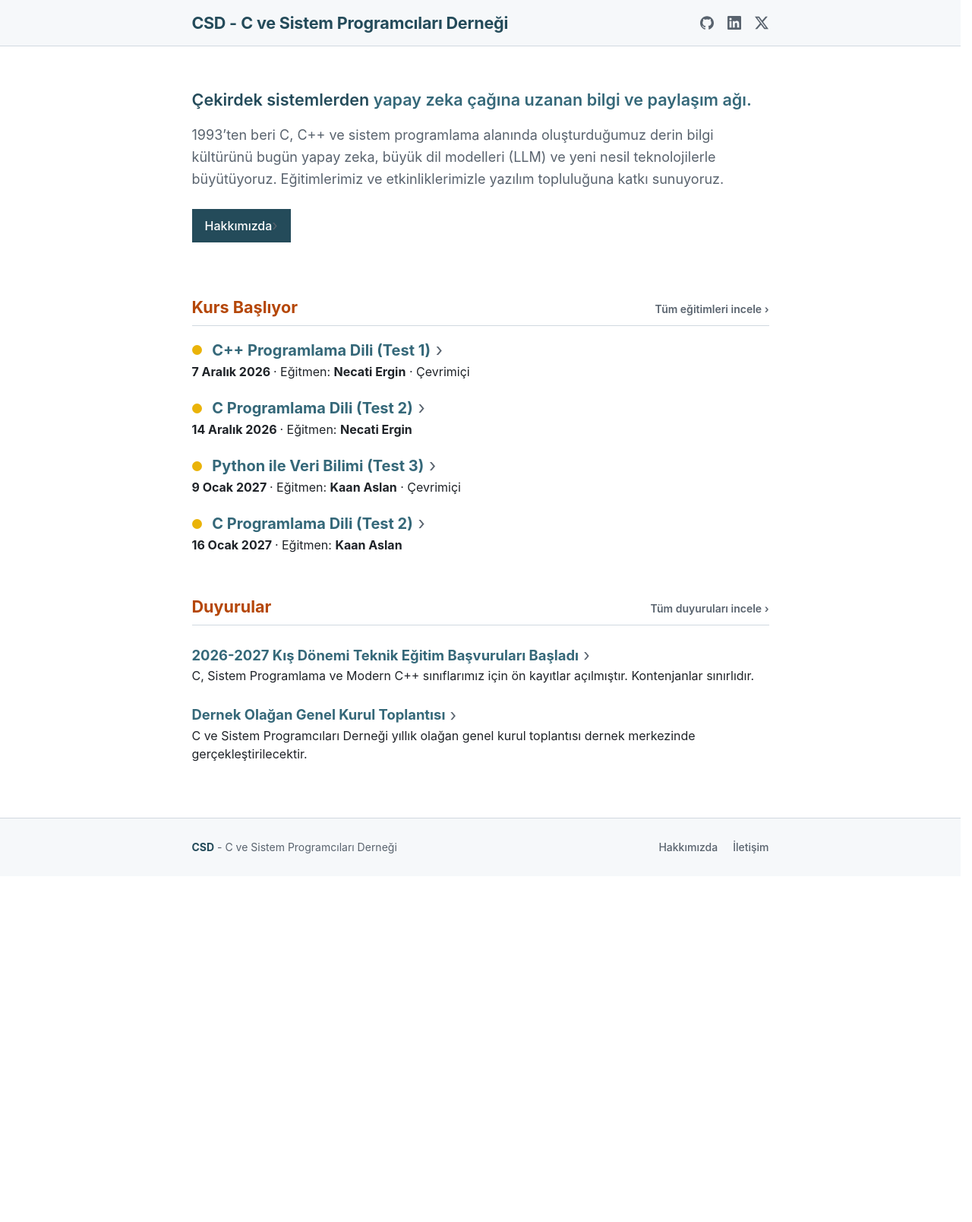
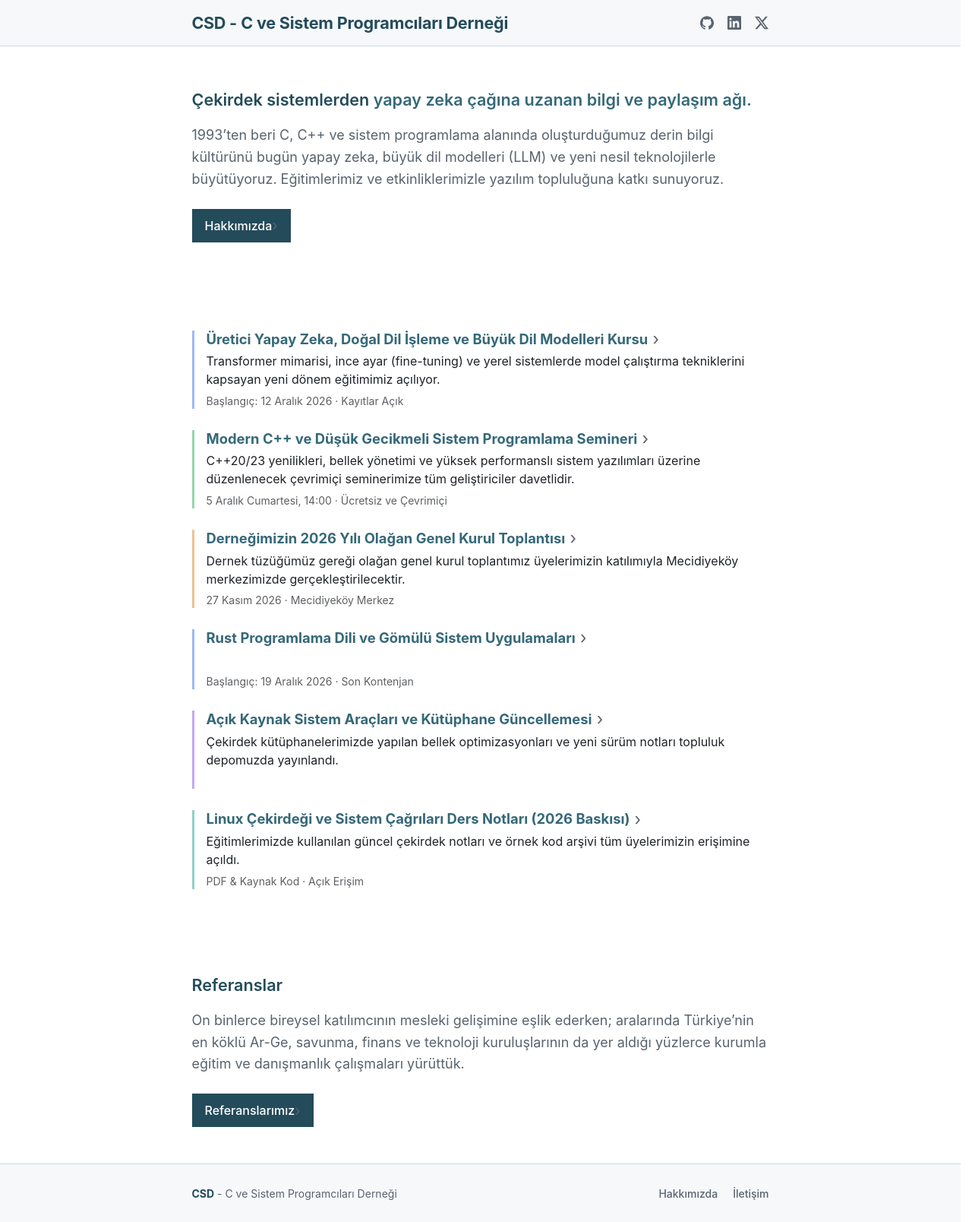
Before and after one commit to dengere/dengere.github.io, a Jekyll site: the page built from index.html, in a window 1280 px wide. Shown: the whole page at 76% size. Built offline with Jekyll 4.4.1, drawn with Linux system fonts in a browser that asks for light colours; before the commit the page ends 1153 px from its top, so only the background shows below that.

Commit message:
changed design

```diff
--- /dev/null
+++ b/_includes/intro-references.html
@@ -0,0 +1,9 @@
+<section class="intro">
+  <h2>Referanslar</h2>
+  <p class="intro-lead">
+    On binlerce bireysel katılımcının mesleki gelişimine eşlik ederken; aralarında Türkiye’nin en köklü Ar-Ge, savunma, finans ve teknoloji kuruluşlarının da yer aldığı yüzlerce kurumla eğitim ve danışmanlık çalışmaları yürüttük.
+  </p>
+  <p class="intro-actions">
+    <a href="{{ '/referanslar/' | relative_url }}">Referanslarımız</a>
+  </p>
+</section>
--- a/assets/css/style.css
+++ b/assets/css/style.css
@@ -285,13 +285,16 @@ main > section > h2 {
   margin-block: 0 56px;
 }
 
-.intro h1 {
+.intro h1,
+.intro h2 {
   font-size: 1.2rem;
   font-weight: 600;
   line-height: 1.35;
+  color: var(--color-heading);
 }
 
-.intro h1 em {
+.intro h1 em,
+.intro h2 em {
   font-style: normal;
   color: var(--color-accent-fg);
 }
@@ -539,7 +542,8 @@ dd {
     margin-bottom: 56px;
   }
 
-  .intro h1 {
+  .intro h1,
+  .intro h2 {
     font-size: 1.35rem;
   }
 
@@ -610,3 +614,104 @@ dd {
     min-height: 36px;
   }
 }
+
+/* ==========================================================================
+   Duyurular Bölümü (.announcements)
+   ========================================================================== */
+
+.announcements {
+  --cat-course: #2563eb;       /* Kurs: Mavi */
+  --cat-seminar: #16a34a;      /* Seminer: Yeşil */
+  --cat-association: #d97706;  /* Dernek: Kehribar / Turuncu */
+  --cat-community: #7c3aed;    /* Topluluk: Mor */
+  --cat-publication: #0d9488;  /* Yayın: Petrol / Turkuaz */
+}
+
+/* Üstteki boşluk tutucu h2 */
+.announcements > h2 {
+  margin: 0 0 1rem;
+  font-size: 1rem;
+  line-height: 1;
+}
+
+/* Her bir duyuru kartı / bloğu */
+.announcements > article {
+  position: relative;
+  padding-left: 1rem;
+  margin-bottom: 1.5rem;
+  border-left: 3px solid color-mix(in srgb, var(--cat-color, currentColor) 45%, transparent);
+}
+
+.announcements > article:last-child {
+  margin-bottom: 0;
+}
+
+/* Kategori renk eşleşmeleri */
+.announcements > article[data-category="course"]      { --cat-color: var(--cat-course); }
+.announcements > article[data-category="seminar"]     { --cat-color: var(--cat-seminar); }
+.announcements > article[data-category="association"] { --cat-color: var(--cat-association); }
+.announcements > article[data-category="community"]   { --cat-color: var(--cat-community); }
+.announcements > article[data-category="publication"] { --cat-color: var(--cat-publication); }
+
+/* Başlık (mevcut h3 stillerini korur, sadece dikey boşluğu sıkılaştırır) */
+.announcements > article > h3 {
+  margin-top: 0;
+  margin-bottom: 0.35rem;
+}
+
+/* İlk paragraf: Kısa özet */
+.announcements > article > p:first-of-type {
+  margin-top: 0;
+  margin-bottom: 0.35rem;
+}
+
+/* İkinci paragraf: Tarih / durum detayı (daha küçük ve sakin) */
+.announcements > article > p:last-of-type {
+  margin-top: 0;
+  margin-bottom: 0;
+  font-size: 0.875rem;
+  opacity: 0.72;
+}
+
+
+/* ==========================================================================
+   Hakkımızda Sayfası (.about-page)
+   ========================================================================== */
+
+/* Sayfa ana başlığı ve giriş paragrafı */
+.about-page > h1 {
+  margin-top: 0;
+  margin-bottom: 1rem;
+}
+
+.about-page > p:first-of-type {
+  font-size: 1.05rem;
+  line-height: 1.65;
+  margin-bottom: 2rem;
+}
+
+/* Tüm ana bölüm başlıkları (Amaçları, Etkinlikleri, Tüzük, İletişim, Yönetim Kurulu) */
+.about-page > h2 {
+  margin-top: 2.5rem;
+  margin-bottom: 1rem;
+  padding-top: 1.25rem;
+  border-top: 1px solid color-mix(in srgb, currentColor 14%, transparent);
+}
+
+/* Alt başlıklar (Birimlere Göre İletişim, Yönetim Kurulu Üyeleri vb.) */
+.about-page > h3 {
+  margin-top: 1.5rem;
+  margin-bottom: 0.5rem;
+}
+
+/* Madde işaretli listelerin okuma ritmi */
+.about-page > ul {
+  margin-top: 0.5rem;
+  margin-bottom: 1.25rem;
+  padding-left: 1.25rem;
+}
+
+.about-page > ul > li {
+  margin-bottom: 0.45rem;
+  line-height: 1.6;
+}
--- a/index.html
+++ b/index.html
@@ -3,62 +3,47 @@ layout: default
 title: Ana Sayfa
 ---
 
-{% include intro.html %}
+{% include intro-header.html %}
 
 
-<section>
-  <header class="section-header">
-    <h2>Kurs Başlıyor</h2>
-    <a href="{{ '/egitimler/' | relative_url }}">Tüm eğitimleri incele ›</a>
-  </header>
+<section class="announcements">
+  <h2>&nbsp;</h2>
 
-  {%- comment -%}
-    Bugünden 15 gün öncesine kadar başlamış ve gelecekte başlayacak tüm dönemleri
-    "YYYY-MM-DD||kurs_url||session_index" biçiminde toplayıp tarihe göre sıralar.
-  {%- endcomment -%}
-  {% assign limit_sec = site.time | date: '%s' | minus: 1296000 %}
-  {% assign limit_str = limit_sec | date: '%Y-%m-%d' %}
-  {% assign upcoming_entries = '' | split: '' %}
+  <article data-category="course">
+    <h3><a href="#">Üretici Yapay Zeka, Doğal Dil İşleme ve Büyük Dil Modelleri Kursu</a></h3>
+    <p>Transformer mimarisi, ince ayar (fine-tuning) ve yerel sistemlerde model çalıştırma tekniklerini kapsayan yeni dönem eğitimimiz açılıyor.</p>
+    <p>Başlangıç: 12 Aralık 2026 · Kayıtlar Açık</p>
+  </article>
 
-  {% for c in site.courses %}
-    {% if c.sessions and c.sessions.size > 0 %}
-      {% for s in c.sessions %}
-        {% if s.start_date %}
-          {% assign s_date_str = s.start_date | date: '%Y-%m-%d' %}
-          {% if s_date_str >= limit_str %}
-            {% capture entry %}{{ s_date_str }}||{{ c.url }}||{{ forloop.index0 }}{% endcapture %}
-            {% assign upcoming_entries = upcoming_entries | push: entry %}
-          {% endif %}
-        {% endif %}
-      {% endfor %}
-    {% endif %}
-  {% endfor %}
+  <article data-category="seminar">
+    <h3><a href="#">Modern C++ ve Düşük Gecikmeli Sistem Programlama Semineri</a></h3>
+    <p>C++20/23 yenilikleri, bellek yönetimi ve yüksek performanslı sistem yazılımları üzerine düzenlenecek çevrimiçi seminerimize tüm geliştiriciler davetlidir.</p>
+    <p>5 Aralık Cumartesi, 14:00 · Ücretsiz ve Çevrimiçi</p>
+  </article>
 
-  {% assign sorted_entries = upcoming_entries | sort %}
+  <article data-category="association">
+    <h3><a href="#">Derneğimizin 2026 Yılı Olağan Genel Kurul Toplantısı</a></h3>
+    <p>Dernek tüzüğümüz gereği olağan genel kurul toplantımız üyelerimizin katılımıyla Mecidiyeköy merkezimizde gerçekleştirilecektir.</p>
+    <p>27 Kasım 2026 · Mecidiyeköy Merkez</p>
+  </article>
 
-  {% for entry in sorted_entries %}
-    {% assign parts = entry | split: '||' %}
-    {% assign course_url = parts[1] %}
-    {% assign session_idx = parts[2] | plus: 0 %}
-    {% assign course = site.courses | where: 'url', course_url | first %}
-    {% assign session = course.sessions[session_idx] %}
+  <article data-category="course">
+    <h3><a href="#">Rust Programlama Dili ve Gömülü Sistem Uygulamaları</a></h3>
+    <p>&nbsp;</p>
+    <p>Başlangıç: 19 Aralık 2026 · Son Kontenjan</p>
+  </article>
 
-    {% include home-card-course.html course=course session=session %}
-  {% else %}
-    <p>Yeni eğitim programı duyurulduğunda burada yer alacak.</p>
-  {% endfor %}
+  <article data-category="community">
+    <h3><a href="#">Açık Kaynak Sistem Araçları ve Kütüphane Güncellemesi</a></h3>
+    <p>Çekirdek kütüphanelerimizde yapılan bellek optimizasyonları ve yeni sürüm notları topluluk depomuzda yayınlandı.</p>
+    <p>&nbsp;</p>
+  </article>
+
+  <article data-category="publication">
+    <h3><a href="#">Linux Çekirdeği ve Sistem Çağrıları Ders Notları (2026 Baskısı)</a></h3>
+    <p>Eğitimlerimizde kullanılan güncel çekirdek notları ve örnek kod arşivi tüm üyelerimizin erişimine açıldı.</p>
+    <p>PDF &amp; Kaynak Kod · Açık Erişim</p>
+  </article>
 </section>
 
-
-<section>
-  <header class="section-header">
-    <h2>Duyurular</h2>
-    <a href="{{ '/duyurular/' | relative_url }}">Tüm duyuruları incele ›</a>
-  </header>
-  {% assign selected_announcements = site.announcements | where_exp: 'item', 'item.date <= site.time' | where: 'featured', true | sort: 'date' | reverse %}
-  {% for item in selected_announcements limit:4 %}
-    {% include card.html item=item %}
-  {% else %}
-    <p>Henüz duyuru bulunmuyor.</p>
-  {% endfor %}
-</section>
+{% include intro-references.html %}
```
Also changed, not shown: pages/about-content.md (+18 -27 lines), pages/about.md (+3 -6 lines), pages/board.md (+1 -4 lines), pages/contact.md (+8 -10 lines), _includes/intro-header.html (renamed from _includes/intro.html).
